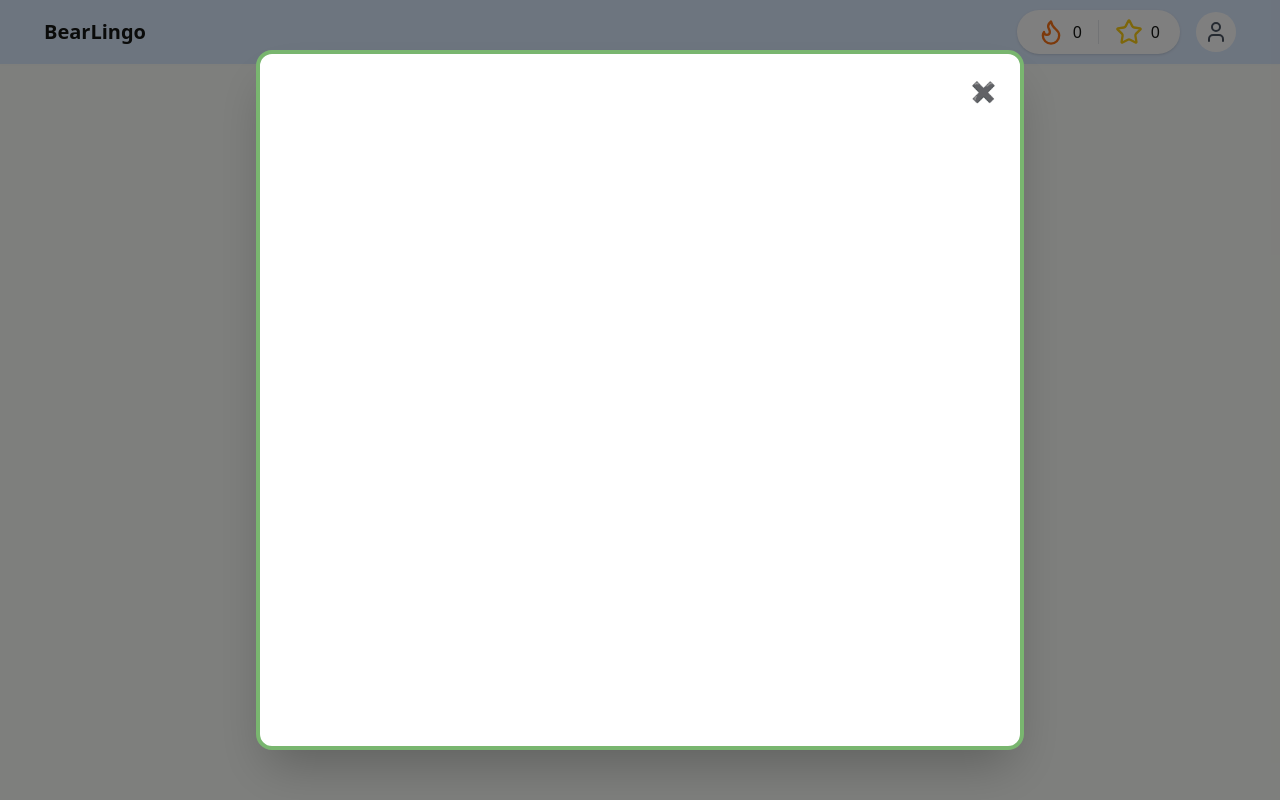
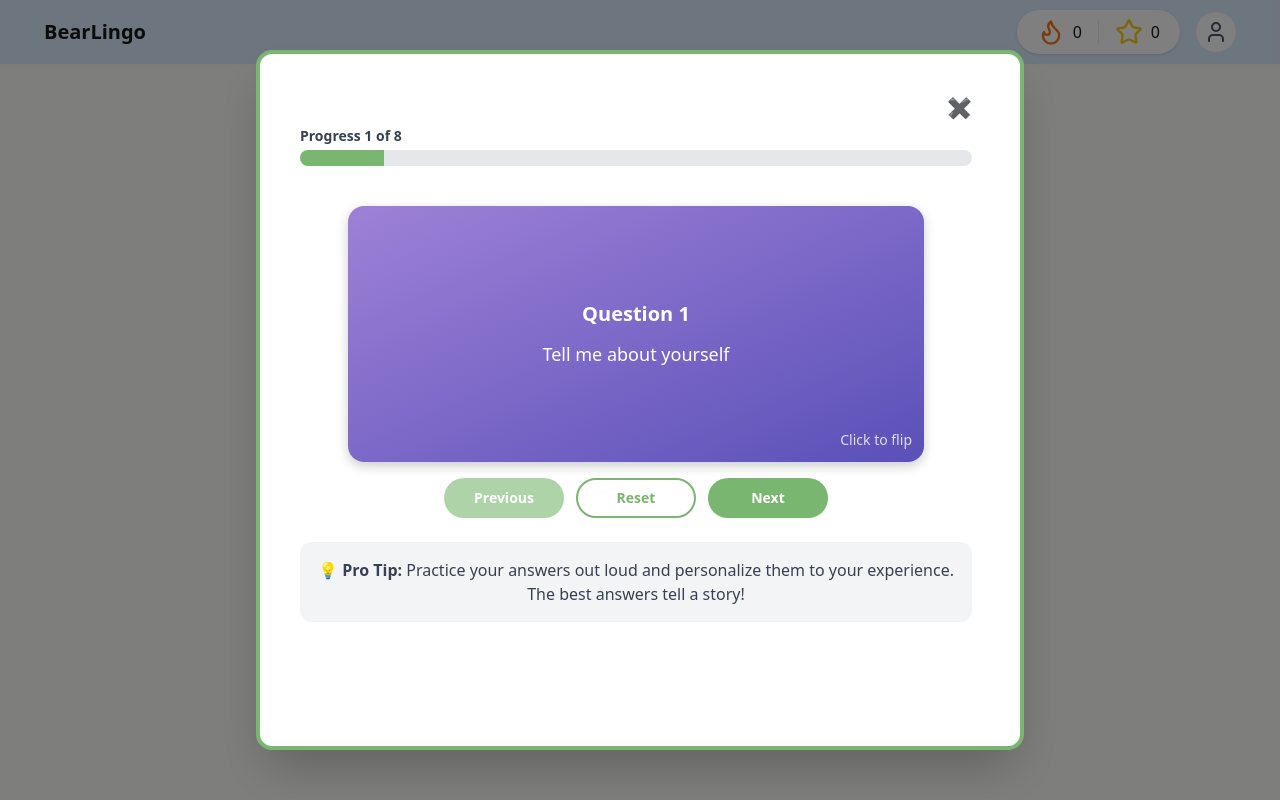
Before and after one commit to unix2dossss/Bearlingo, a React (Vite) app in the folder frontend/: page /InterviewModule in a window 1280 px wide. Both pictures are taken after a click on the button "Task 1". Built offline with nearby package versions, Linux system fonts and the light colour scheme; no server answers.

Commit message:
Created a basic InterviewSubtask1 and FlashCard components

```diff
--- /dev/null
+++ b/frontend/src/components/InterviewModuleComponents/FlashCard.css
@@ -0,0 +1,35 @@
+.perspective {
+  perspective: 1000px;
+}
+.card-inner {
+  position: relative;
+  width: 100%;
+  height: 100%;
+  transition: transform 0.6s;
+  transform-style: preserve-3d;
+}
+.card-inner.flipped {
+  transform: rotateY(180deg);
+}
+.card-front,
+.card-back {
+  position: absolute;
+  width: 100%;
+  height: 100%;
+  backface-visibility: hidden;
+  border-radius: 1rem;
+  box-shadow: 0 4px 12px rgba(0, 0, 0, 0.2);
+  display: flex;
+  flex-direction: column;
+  justify-content: center;
+  align-items: center;
+  padding: 1.5rem;
+  color: white;
+}
+.card-front {
+  background: linear-gradient(to bottom right, #9e81d7, #5a50b8);
+}
+.card-back {
+  background: linear-gradient(to bottom right, #79B66F, #307d34);
+  transform: rotateY(180deg);
+}
--- /dev/null
+++ b/frontend/src/components/InterviewModuleComponents/FlashCard.jsx
@@ -0,0 +1,23 @@
+import React from "react";
+import "./FlashCard.css"; // add CSS for flip
+
+const FlashCard = ({ question, answer, flipped, onFlip, questionNumber }) => {
+  return (
+    <div className="w-full max-w-xl h-64 cursor-pointer perspective" onClick={onFlip}>
+      <div className={`card-inner ${flipped ? "flipped" : ""}`}>
+        <div className="card-front">
+          <p className="text-xl font-bold">Question {questionNumber}</p>
+          <p className="mt-3 text-lg">{question}</p>
+          <span className="absolute bottom-3 right-3 text-sm opacity-80">Click to flip</span>
+        </div>
+        <div className="card-back">
+          <p className="text-xl font-bold">Answer</p>
+          <p className="mt-3 text-lg">{answer}</p>
+          <span className="absolute bottom-3 right-3 text-sm opacity-80">Click to flip back</span>
+        </div>
+      </div>
+    </div>
+  );
+};
+
+export default FlashCard;
--- a/frontend/src/pages/InterviewmodulePages/InterviewModule.jsx
+++ b/frontend/src/pages/InterviewmodulePages/InterviewModule.jsx
@@ -126,7 +126,7 @@ const InterviewModule = () => {
         <ConfirmLeaveDialog
           isOpen={showConfirmLeave}
           title="Your changes will be lost!"
-          message="Please finish the interview task to save your progress."
+          message="Please finish the task to save your progress."
           onConfirm={confirmLeave}
           onCancel={() => setShowConfirmLeave(false)}
         />
--- a/frontend/src/pages/InterviewmodulePages/InterviewSubtask1.jsx
+++ b/frontend/src/pages/InterviewmodulePages/InterviewSubtask1.jsx
@@ -1,23 +1,199 @@
-import React from "react";
+import React, { useState, useEffect } from "react";
+import { toast } from "react-hot-toast";
+import { getSubtaskBySequenceNumber } from "../../utils/moduleHelpers";
+import { useUserStore } from "../../store/user";
+import FlashCard from "../../components/InterviewModuleComponents/FlashCard";
 
-const InterviewSubtask1 = ({ onClose }) => {
-  // Close button handler with ConfirmLeave logic
+export default function InterviewSubtask2({ setIsSubmitted, onClose }) {
+  const questions = [
+    { q: "Tell me about yourself", a: "I'm a passionate developer with 3+ years of experience..." },
+    { q: "What are your strengths?", a: "Problem-solving, adaptability, and teamwork." },
+    { q: "What are your weaknesses?", a: "I sometimes take on too much responsibility..." },
+    { q: "Why should we hire you?", a: "Because I can bring immediate value to your team..." },
+    {
+      q: "Where do you see yourself in 5 years?",
+      a: "In a senior engineering or leadership role."
+    },
+    { q: "Tell me about a challenge you faced at work.", a: "I had to refactor legacy code..." },
+    { q: "How do you handle stress?", a: "By staying organized, prioritizing tasks..." },
+    { q: "Why do you want to work here?", a: "Because I admire your mission and culture..." }
+  ];
+
+  const total = questions.length;
+  const [index, setIndex] = useState(0); // Current question index
+  const [flipped, setFlipped] = useState(false);
+  const [isDirty, setIsDirty] = useState(false); // Check if there are unsaved changes
+  const [subtaskAlreadyCompleted, setSubtaskAlreadyCompleted] = useState(false);
+  const { completeTask } = useUserStore();
+
+  // Check if task is already completed when user comes back
+  useEffect(() => {
+    const checkCompletion = async () => {
+      try {
+        const subtaskId = await getSubtaskBySequenceNumber("Interview", 1, 1);
+        const res = await completeTask(subtaskId);
+
+        if (res.data.message !== "Well Done! You completed the subtask") {
+          // Means already completed before
+          setSubtaskAlreadyCompleted(true);
+          setIsSubmitted(true); // reflect completion to parent too
+        }
+      } catch (err) {
+        console.error("Failed to check subtask completion", err);
+      }
+    };
+    checkCompletion();
+  }, [completeTask, setIsSubmitted]);
+
+  // Warn on refresh/close if unfinished
+  useEffect(() => {
+    const handleBeforeUnload = (e) => {
+      if (isDirty && index < total - 1 && !subtaskAlreadyCompleted) {
+        e.preventDefault();
+        e.returnValue =
+          "You haven't finished the interview practice. Are you sure you want to leave?";
+        return e.returnValue;
+      }
+    };
+    window.addEventListener("beforeunload", handleBeforeUnload);
+    return () => window.removeEventListener("beforeunload", handleBeforeUnload);
+  }, [isDirty, index, total, subtaskAlreadyCompleted]);
+
+  const handleNext = async () => {
+    if (index < total - 1) {
+      setIndex(index + 1);
+      setFlipped(false);
+      setIsDirty(true);
+    } else if (!subtaskAlreadyCompleted) {
+      // Only mark complete if not already done
+      try {
+        const subtaskId = await getSubtaskBySequenceNumber("Interview", 1, 1);
+        const res = await completeTask(subtaskId);
+        if (res.data.message === "Well Done! You completed the subtask") {
+          toast.success("Task 1 completed!");
+        }
+        setIsSubmitted(true);
+        setIsDirty(false);
+      } catch (err) {
+        console.error("Failed to complete subtask", err);
+        toast.error("Could not mark task complete.");
+      }
+    }
+  };
+
+  const handlePrev = () => {
+    if (index > 0) {
+      setIndex(index - 1);
+      setFlipped(false); // reset to question side of card
+    }
+  };
+
+  const handleReset = () => {
+    setIndex(0);
+    setFlipped(false);
+    setIsDirty(false);
+  };
+
   const handleLocalClose = () => {
-    const hasChanges = false;
-    onClose(hasChanges, true);
+    const hasChanges = isDirty && index < total - 1 && !subtaskAlreadyCompleted;
+    onClose(hasChanges);
   };
+
+  // Progress calculation
+  const progressPercent = subtaskAlreadyCompleted ? 100 : ((index + 1) / total) * 100;
+
   return (
-    <div className="p-4">
-      {/* Right: Close */}
+    <div className="relative flex flex-col h-full p-4">
+      {/* Close button */}
       <button
         onClick={handleLocalClose}
-        className="absolute top-2 right-2 p-4 text-gray-400 hover:text-gray-600 text-xl"
+        className="absolute top-2 right-2 p-2 text-gray-400 hover:text-gray-600 text-xl"
         aria-label="Close"
       >
         ✖
       </button>
+
+      {/* Progress bar */}
+      <div className="w-full mt-8 mb-10">
+        <div className="flex justify-between text-sm mb-1">
+          <span className="font-semibold text-gray-700">
+            Progress {subtaskAlreadyCompleted ? total : index + 1} of {total}
+          </span>
+        </div>
+        <div className="w-full h-4 bg-gray-200 rounded-full overflow-hidden">
+          <div
+            className="h-full bg-[#79B66F] transition-all duration-300"
+            style={{ width: `${progressPercent}%` }}
+          />
+        </div>
+      </div>
+
+      {/* Flashcard */}
+      <div className="flex-1 flex items-center justify-center">
+        <FlashCard
+          question={questions[index].q}
+          answer={questions[index].a}
+          flipped={flipped}
+          onFlip={() => setFlipped(!flipped)}
+          questionNumber={index + 1}
+        />
+      </div>
+
+      {/* Navigation buttons */}
+      <div className="flex justify-center gap-3 mt-4">
+        {/* Previous */}
+        <button
+          className={`inline-flex items-center justify-center
+      h-10 px-5 rounded-full
+      bg-[#79B66F] text-white
+      font-bold text-sm
+      shadow-sm hover:bg-[#5f9c56]
+      focus:outline-none focus:ring-2 focus:ring-[#79B66F]
+      min-w-[120px] disabled:opacity-60 disabled:cursor-not-allowed`}
+          onClick={handlePrev}
+          disabled={index === 0}
+        >
+          Previous
+        </button>
+
+        {/* Reset */}
+        <button
+          className="inline-flex items-center justify-center
+      h-10 px-5 rounded-full
+      bg-white border-2 border-[#79B66F]
+      text-[#79B66F] font-bold text-sm
+      hover:bg-[#79B66F]/10
+      focus:outline-none focus:ring-2 focus:ring-[#79B66F]
+      min-w-[120px]"
+          onClick={handleReset}
+        >
+          Reset
+        </button>
+
+        {/* Next / Finish */}
+        <button
+          className={`inline-flex items-center justify-center
+  h-10 px-5 rounded-full
+  bg-[#79B66F] text-white
+  font-bold text-sm
+  shadow-sm hover:bg-[#5f9c56]
+  focus:outline-none focus:ring-2 focus:ring-[#79B66F]
+  min-w-[120px]
+  ${subtaskAlreadyCompleted && index === total - 1 ? "opacity-60 cursor-not-allowed" : ""}`}
+          onClick={handleNext}
+          disabled={subtaskAlreadyCompleted && index === total - 1} // disable Finish if already done
+        >
+          {index === total - 1 ? "Finish" : "Next"}
+        </button>
+      </div>
+
+      {/* Pro Tip */}
+      <div className="mt-6 p-4 bg-gray-100 rounded-xl text-center">
+        <p className="text-gray-700">
+          💡 <span className="font-semibold">Pro Tip:</span> Practice your answers out loud and
+          personalize them to your experience. The best answers tell a story!
+        </p>
+      </div>
     </div>
   );
-};
-
-export default InterviewSubtask1;
+}
```
